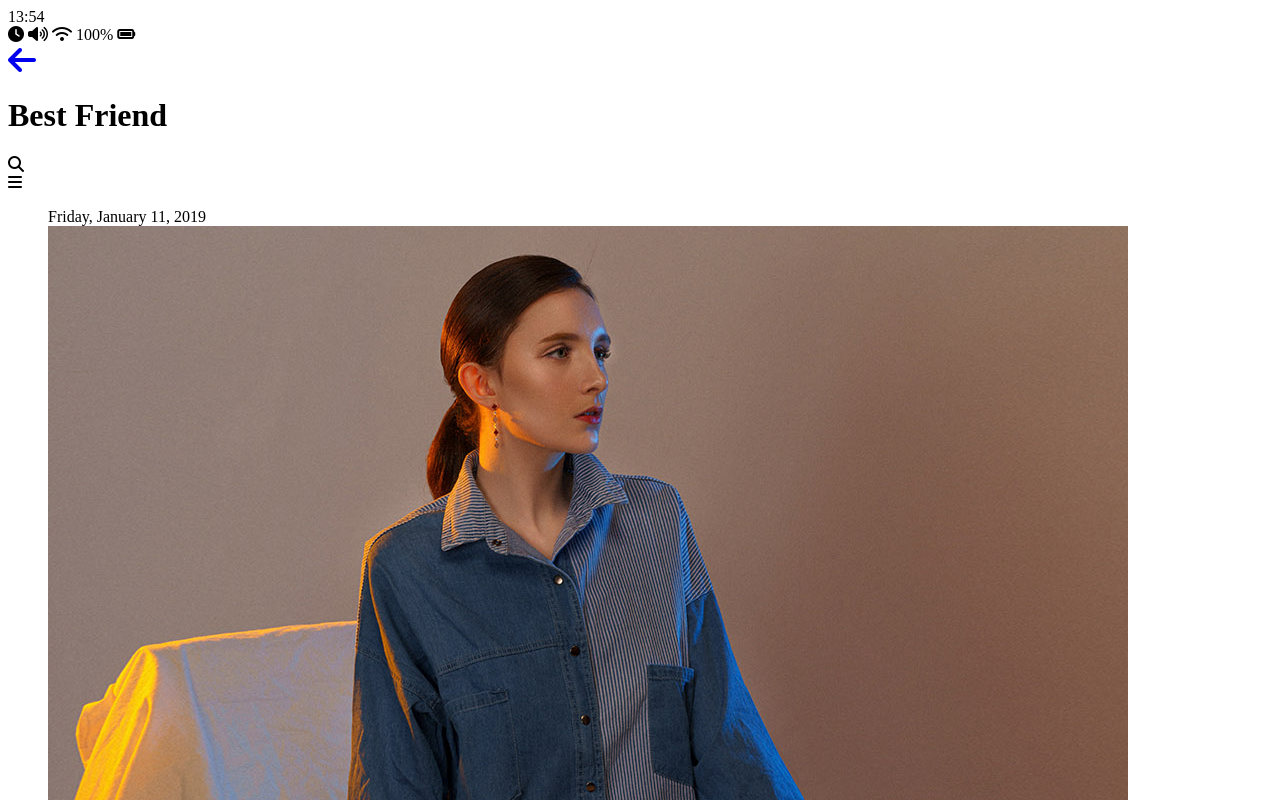
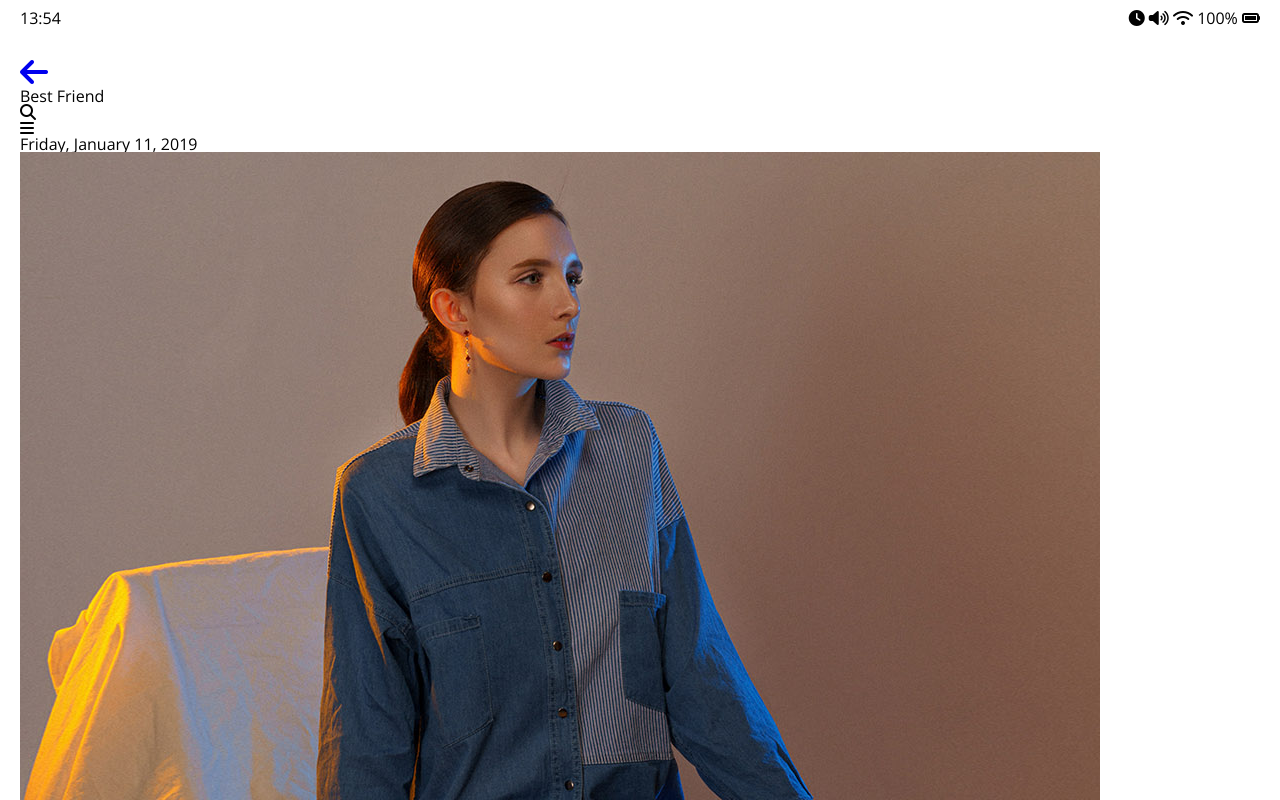
Before and after one commit to jky0ung/kakao-clone-v2, a plain HTML site: page chat.html in a window 1280 px wide. Shown: the top 800 px of the page. Drawn offline with nearby package versions, Linux system fonts and the light colour scheme.

Commit message:
css
start

```diff
--- a/chat.html
+++ b/chat.html
@@ -4,8 +4,8 @@
             <meta charset="UTF-8">
             <meta name="viewport" content="width=device-width, initial-scale=1.0">
             <script src="https://kit.fontawesome.com/c2c1f0468d.js" crossorigin="anonymous"></script>
+            <link rel="stylesheet" href="./css/styles.css">
             <title>Chat | Kakao Clone</title>
-
         </head>
         <body>
             <div class="status-bar">
--- /dev/null
+++ b/css/reset.css
@@ -0,0 +1,43 @@
+html, body, div, span, applet, object, iframe,
+h1, h2, h3, h4, h5, h6, p, blockquote, pre,
+a, abbr, acronym, address, big, cite, code,
+del, dfn, em, img, ins, kbd, q, s, samp,
+small, strike, strong, sub, sup, tt, var,
+b, u, i, center,
+dl, dt, dd, ol, ul, li,
+fieldset, form, label, legend,
+table, caption, tbody, tfoot, thead, tr, th, td,
+article, aside, canvas, details, embed,
+figure, figcaption, footer, header, hgroup,
+menu, nav, output, ruby, section, summary,
+time, mark, audio, video {
+	margin: 0;
+	padding: 0;
+	border: 0;
+	font-size: 100%;
+	font: inherit;
+	vertical-align: baseline;
+}
+/* HTML5 display-role reset for older browsers */
+article, aside, details, figcaption, figure,
+footer, header, hgroup, menu, nav, section {
+	display: block;
+}
+body {
+	line-height: 1;
+}
+ol, ul {
+	list-style: none;
+}
+blockquote, q {
+	quotes: none;
+}
+blockquote:before, blockquote:after,
+q:before, q:after {
+	content: '';
+	content: none;
+}
+table {
+	border-collapse: collapse;
+	border-spacing: 0;
+}
--- /dev/null
+++ b/css/status-bar.css
@@ -0,0 +1,5 @@
+.status-bar{
+    display: flex;
+    justify-content: space-between;
+    margin-bottom: 30px;
+}
--- /dev/null
+++ b/css/styles.css
@@ -0,0 +1,9 @@
+@import url('https://fonts.googleapis.com/css2?family=Open+Sans:wght@400;700&display=swap');
+@import "reset.css";
+@import "status-bar.css";
+body{
+    background-color: : white;
+    padding: 10px 20px;
+    color: #020202;
+    font-family: "open sans";
+}
```
Also changed, not shown: find.html (+1 -1 lines), friends.html (+1 -1 lines), index.html (+1 -1 lines), more.html (+1 -1 lines), settings.html (+1 -1 lines).
